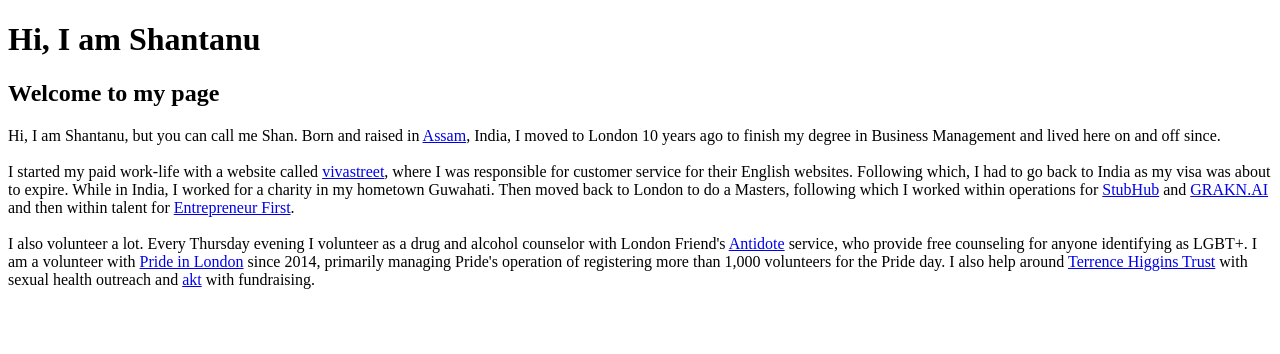
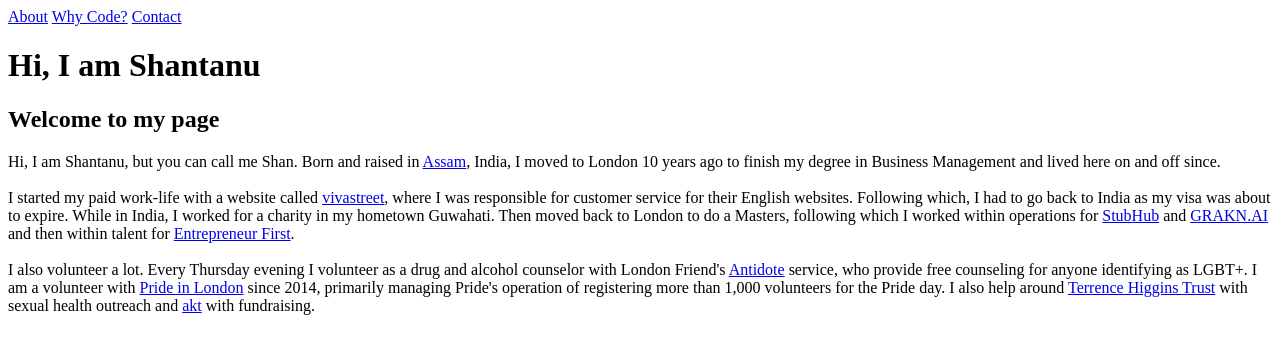
Before and after one commit to shanbaruva/shan, a plain HTML site: page index.html in a window 1280 px wide. Drawn offline with Linux system fonts and the light colour scheme.

Commit message:
Addition of Top Navigation Bar

```diff
--- a/index.html
+++ b/index.html
@@ -4,6 +4,12 @@
 <head>
   <title> id="title">Hey, I am Shantanu</title>
 </head>
+
+<div class="topnav">
+  <a class="active" href="#about">About</a>
+  <a href="#code">Why Code?</a>
+  <a href="#contact">Contact</a>
+</div>
 
 <body>
 <header class="header">
```
